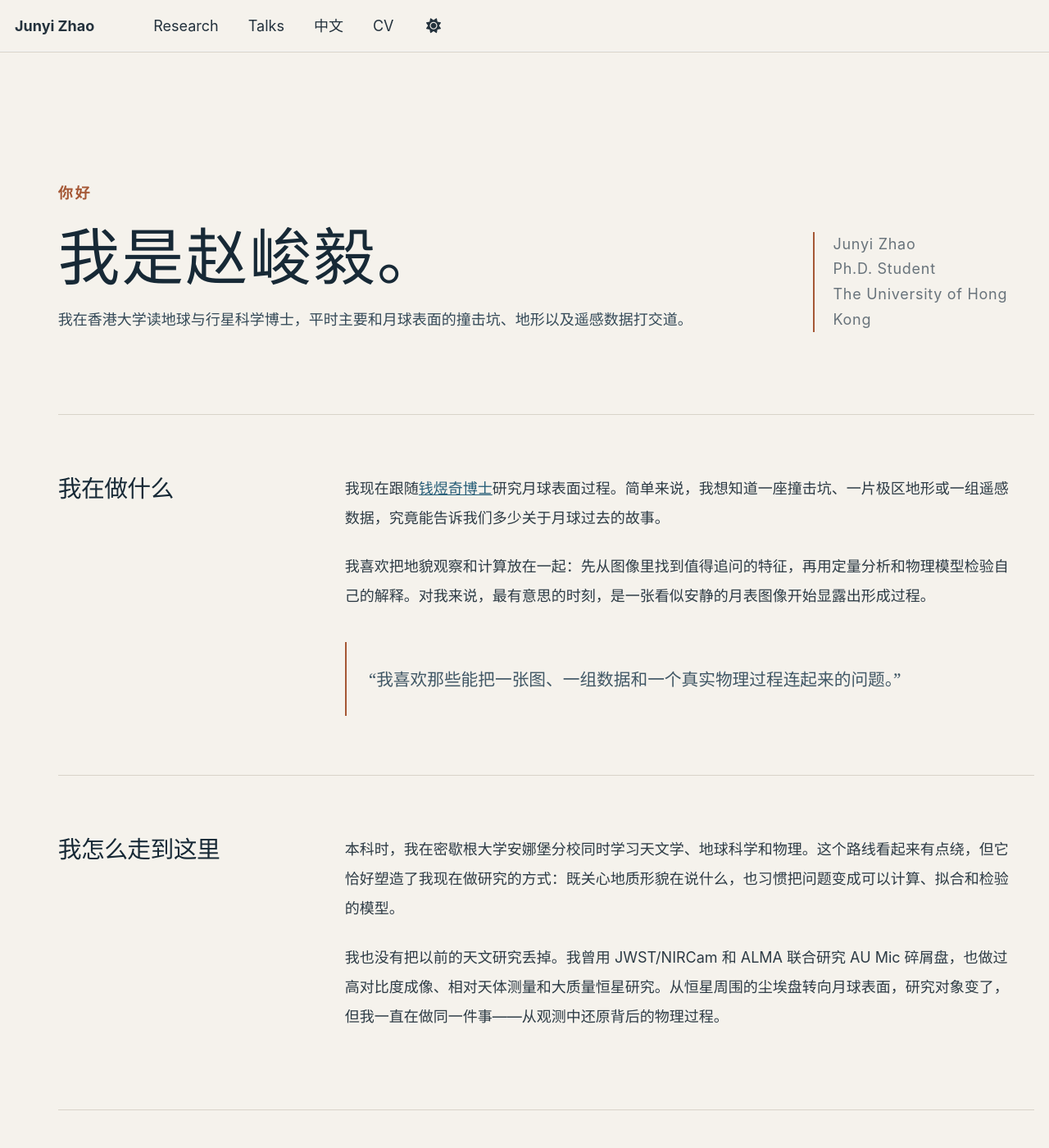
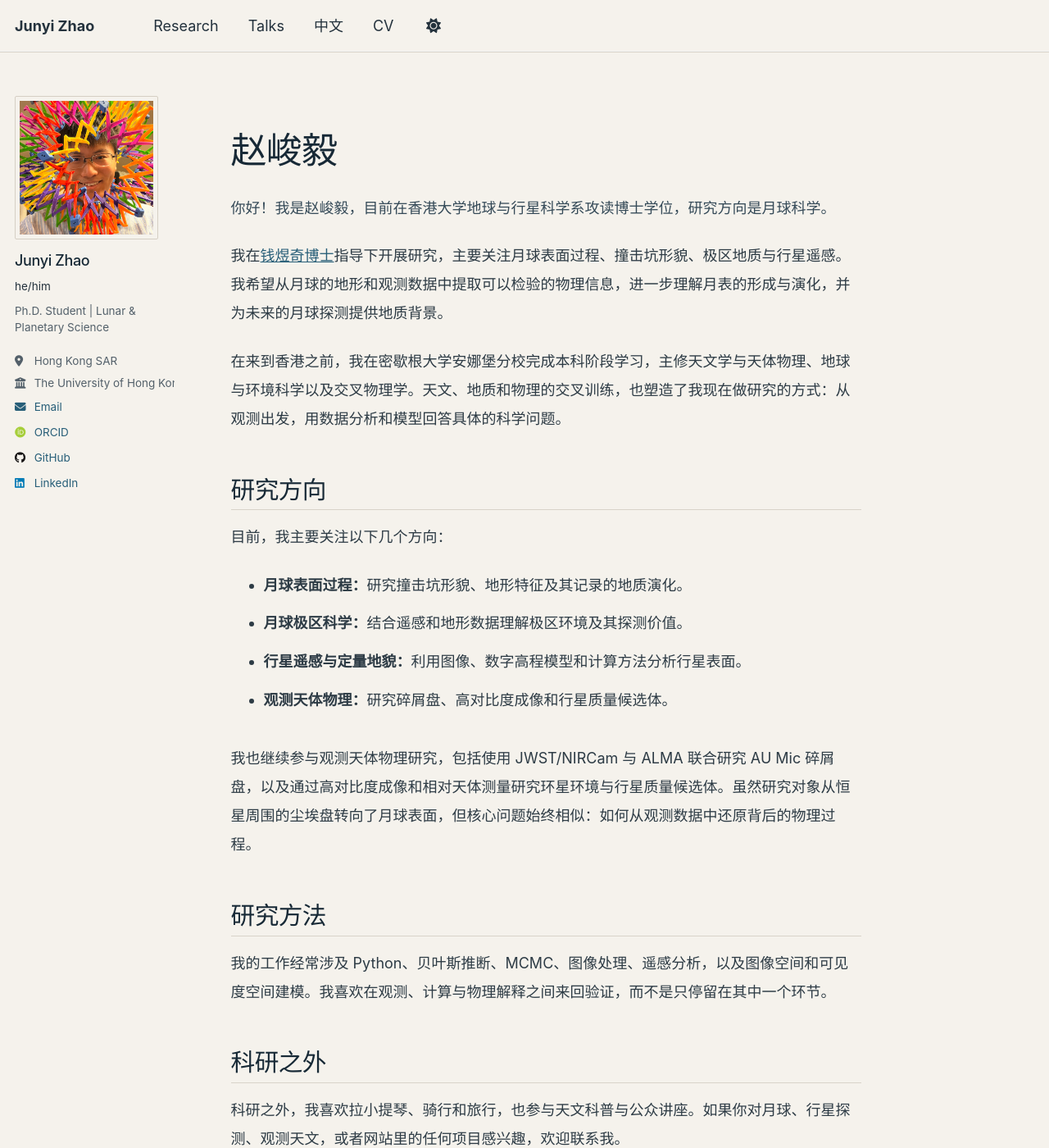
Before and after one commit to JunyiZhaoAstro/JunyiZhaoAstro.github.io, a Jekyll site: the page built from _pages/zh.md, in a window 1280 px wide and 1400 px high. Shown: the whole window at 82% size. Built offline with Jekyll 4.4.1, drawn with Linux system fonts in a browser that asks for light colours; some web fonts are replaced; a script that is not in the unit is left out; some of the changed text lies outside the part shown.

Commit message:
Embed the lunar south-pole video and refine the Chinese page (#11)
Add the NASA LRO/LOLA illumination animation to Current direction and restructure the Chinese introduction around a concise academic profile, research interests, methods, and contact links.

```diff
--- a/_pages/zh.md
+++ b/_pages/zh.md
@@ -1,49 +1,42 @@
 ---
 permalink: /zh/
-title: ""
+title: "赵峻毅"
 excerpt: "赵峻毅的个人与科研简介"
-author_profile: false
-wide: true
+author_profile: true
 ---
 
-<div class="zh-page" lang="zh-CN">
-  <section class="zh-hero" aria-labelledby="zh-title">
-    <div>
-      <p class="site-eyebrow">你好</p>
-      <h1 id="zh-title">我是赵峻毅。</h1>
-      <p class="zh-lede">我在香港大学读地球与行星科学博士，平时主要和月球表面的撞击坑、地形以及遥感数据打交道。</p>
-    </div>
-    <p class="zh-hero__note">Junyi Zhao<br>Ph.D. Student<br>The University of Hong Kong</p>
-  </section>
+<div class="zh-prose" lang="zh-CN">
+  <p class="zh-opening">你好！我是赵峻毅，目前在香港大学地球与行星科学系攻读博士学位，研究方向是月球科学。</p>
 
-  <section class="zh-section">
-    <h2>我在做什么</h2>
-    <div>
-      <p>我现在跟随<a href="https://yuqiqian.com/">钱煜奇博士</a>研究月球表面过程。简单来说，我想知道一座撞击坑、一片极区地形或一组遥感数据，究竟能告诉我们多少关于月球过去的故事。</p>
-      <p>我喜欢把地貌观察和计算放在一起：先从图像里找到值得追问的特征，再用定量分析和物理模型检验自己的解释。对我来说，最有意思的时刻，是一张看似安静的月表图像开始显露出形成过程。</p>
-      <p class="zh-pullquote">“我喜欢那些能把一张图、一组数据和一个真实物理过程连起来的问题。”</p>
-    </div>
-  </section>
+  <p>我在<a href="https://yuqiqian.com/">钱煜奇博士</a>指导下开展研究，主要关注月球表面过程、撞击坑形貌、极区地质与行星遥感。我希望从月球的地形和观测数据中提取可以检验的物理信息，进一步理解月表的形成与演化，并为未来的月球探测提供地质背景。</p>
 
-  <section class="zh-section">
-    <h2>我怎么走到这里</h2>
-    <div>
-      <p>本科时，我在密歇根大学安娜堡分校同时学习天文学、地球科学和物理。这个路线看起来有点绕，但它恰好塑造了我现在做研究的方式：既关心地质形貌在说什么，也习惯把问题变成可以计算、拟合和检验的模型。</p>
-      <p>我也没有把以前的天文研究丢掉。我曾用 JWST/NIRCam 和 ALMA 联合研究 AU Mic 碎屑盘，也做过高对比度成像、相对天体测量和大质量恒星研究。从恒星周围的尘埃盘转向月球表面，研究对象变了，但我一直在做同一件事——从观测中还原背后的物理过程。</p>
-    </div>
-  </section>
+  <p>在来到香港之前，我在密歇根大学安娜堡分校完成本科阶段学习，主修天文学与天体物理、地球与环境科学以及交叉物理学。天文、地质和物理的交叉训练，也塑造了我现在做研究的方式：从观测出发，用数据分析和模型回答具体的科学问题。</p>
 
-  <section class="zh-section">
-    <h2>实验室之外</h2>
-    <div>
-      <p>不在电脑前的时候，我常拉小提琴、骑车，或者去一个没有到过的地方走走。我也很喜欢做天文科普——把复杂的问题讲明白，本身就是重新理解它的一种方式。</p>
-      <p>如果你对月球、行星探测、观测天文，或者网站里的任何项目感兴趣，欢迎联系我。</p>
-      <div class="site-actions">
-        <a class="site-button site-button--primary" href="/Research/">科研项目</a>
-        <a class="site-button" href="/talks/">报告与科普</a>
-        <a class="site-button" href="/files/Junyi_Zhao_CV.pdf">英文简历</a>
-        <a class="site-button" href="mailto:junyi.zhao@connect.hku.hk">联系我</a>
-      </div>
-    </div>
-  </section>
+  <h2>研究方向</h2>
+
+  <p>目前，我主要关注以下几个方向：</p>
+
+  <ul class="zh-research-list">
+    <li><strong>月球表面过程：</strong>研究撞击坑形貌、地形特征及其记录的地质演化。</li>
+    <li><strong>月球极区科学：</strong>结合遥感和地形数据理解极区环境及其探测价值。</li>
+    <li><strong>行星遥感与定量地貌：</strong>利用图像、数字高程模型和计算方法分析行星表面。</li>
+    <li><strong>观测天体物理：</strong>研究碎屑盘、高对比度成像和行星质量候选体。</li>
+  </ul>
+
+  <p>我也继续参与观测天体物理研究，包括使用 JWST/NIRCam 与 ALMA 联合研究 AU Mic 碎屑盘，以及通过高对比度成像和相对天体测量研究环星环境与行星质量候选体。虽然研究对象从恒星周围的尘埃盘转向了月球表面，但核心问题始终相似：如何从观测数据中还原背后的物理过程。</p>
+
+  <h2>研究方法</h2>
+
+  <p>我的工作经常涉及 Python、贝叶斯推断、MCMC、图像处理、遥感分析，以及图像空间和可见度空间建模。我喜欢在观测、计算与物理解释之间来回验证，而不是只停留在其中一个环节。</p>
+
+  <h2>科研之外</h2>
+
+  <p>科研之外，我喜欢拉小提琴、骑行和旅行，也参与天文科普与公众讲座。如果你对月球、行星探测、观测天文，或者网站里的任何项目感兴趣，欢迎联系我。</p>
+
+  <div class="site-actions">
+    <a class="site-button site-button--primary" href="/Research/">科研项目</a>
+    <a class="site-button" href="/talks/">报告与科普</a>
+    <a class="site-button" href="/files/Junyi_Zhao_CV.pdf">英文简历</a>
+    <a class="site-button" href="mailto:junyi.zhao@connect.hku.hk">联系我</a>
+  </div>
 </div>
--- a/_sass/layout/_site-accent.scss
+++ b/_sass/layout/_site-accent.scss
@@ -256,38 +256,28 @@ html:not([data-theme="dark"]) .page__footer {
 }
 
 .lunar-feature {
-  position: relative;
-  min-height: 23rem;
+  min-height: 0;
   margin: 4.7rem 0 0;
   overflow: hidden;
   color: #dce3e7;
   background: #17242d;
 }
 
-.lunar-feature::after {
-  position: absolute;
-  z-index: 1;
-  inset: 0;
-  content: "";
-  background: linear-gradient(90deg, rgba(10, 20, 27, 0.08) 0%, rgba(10, 20, 27, 0.18) 42%, rgba(13, 25, 33, 0.94) 72%, #0f1e27 100%);
-}
-
-.lunar-feature img {
-  position: absolute;
-  inset: 0;
+.lunar-feature__media {
   display: block;
   width: 100%;
-  height: 100%;
+  height: auto;
+  aspect-ratio: 1920 / 648;
   object-fit: cover;
-  object-position: center;
+  background: #071017;
 }
 
 .lunar-feature__copy {
-  position: relative;
-  z-index: 2;
-  width: 40%;
-  margin-left: auto;
-  padding: 3rem 2.7rem 2.5rem;
+  display: grid;
+  grid-template-columns: minmax(220px, 0.8fr) minmax(0, 1.2fr);
+  gap: 3.5rem;
+  align-items: start;
+  padding: 2.5rem 2.7rem 2.7rem;
 }
 
 .lunar-feature__copy .site-eyebrow {
@@ -410,6 +400,31 @@ html:not([data-theme="dark"]) .page__footer {
   align-items: end;
   padding: 2rem 0 4.25rem;
   border-bottom: 1px solid var(--line);
+}
+
+.zh-prose {
+  max-width: 46rem;
+}
+
+.zh-opening {
+  margin-top: 0;
+  color: #354a58;
+  font-family: Georgia, "Noto Serif SC", "Songti SC", serif;
+  font-size: 1.28rem;
+  line-height: 1.9;
+}
+
+.zh-prose p,
+.zh-prose li {
+  line-height: 1.95;
+}
+
+.zh-research-list {
+  margin: 1.25rem 0 2rem;
+}
+
+.zh-research-list li {
+  margin-bottom: 0.65rem;
 }
 
 .zh-hero h1 {
@@ -556,6 +571,10 @@ html[data-theme="dark"] .zh-pullquote {
   color: #c7d1d6;
 }
 
+html[data-theme="dark"] .zh-opening {
+  color: #d9e0e4;
+}
+
 html[data-theme="dark"] .site-button {
   border-color: #697680;
   color: #eef2f3 !important;
@@ -587,25 +606,13 @@ html[data-theme="dark"] .site-button--primary {
   }
 
   .lunar-feature {
-    display: grid;
-    grid-template-columns: 1fr;
     min-height: 0;
     margin-top: 3.25rem;
   }
 
-  .lunar-feature::after {
-    display: none;
-  }
-
-  .lunar-feature img {
-    position: relative;
-    height: auto;
-    aspect-ratio: 1024 / 345;
-  }
-
   .lunar-feature__copy {
-    width: auto;
-    margin-left: 0;
+    grid-template-columns: 1fr;
+    gap: 1.25rem;
     padding: 2rem 1.5rem 2.25rem;
   }
 }
```
Also changed, not shown: _pages/about.md (+12 -5 lines).
